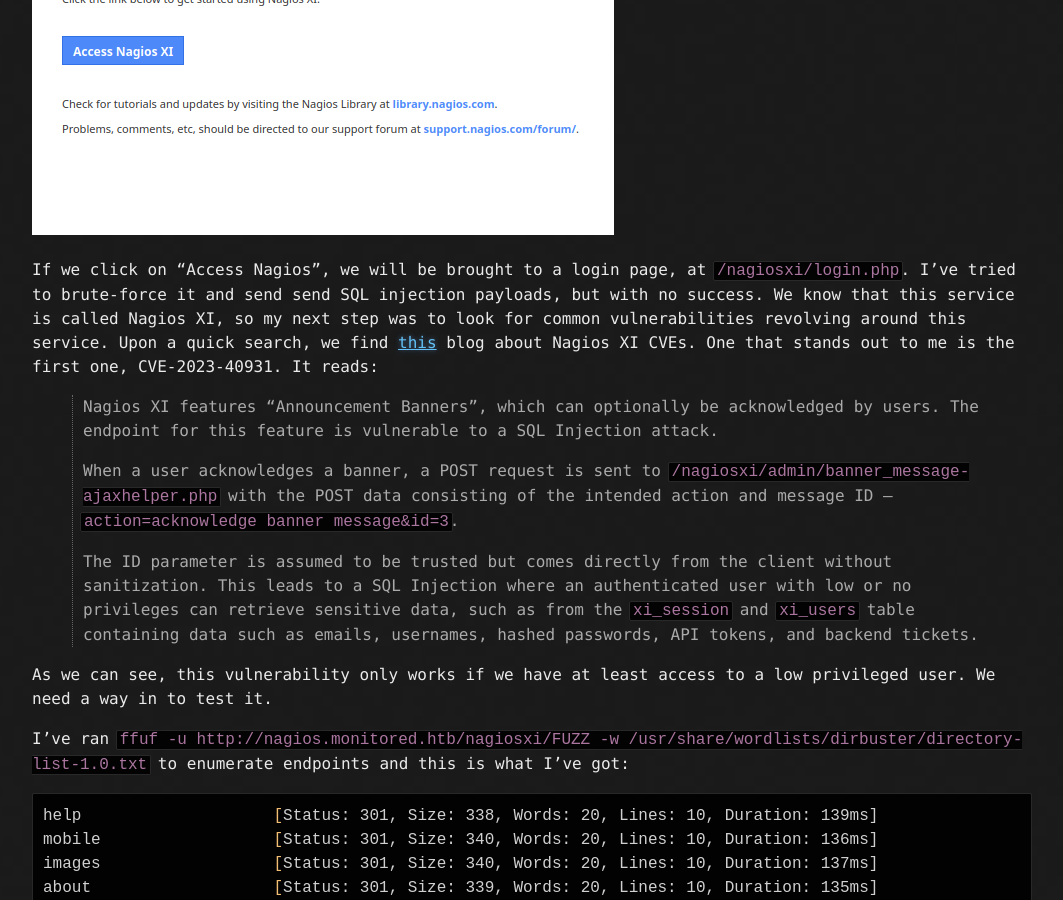
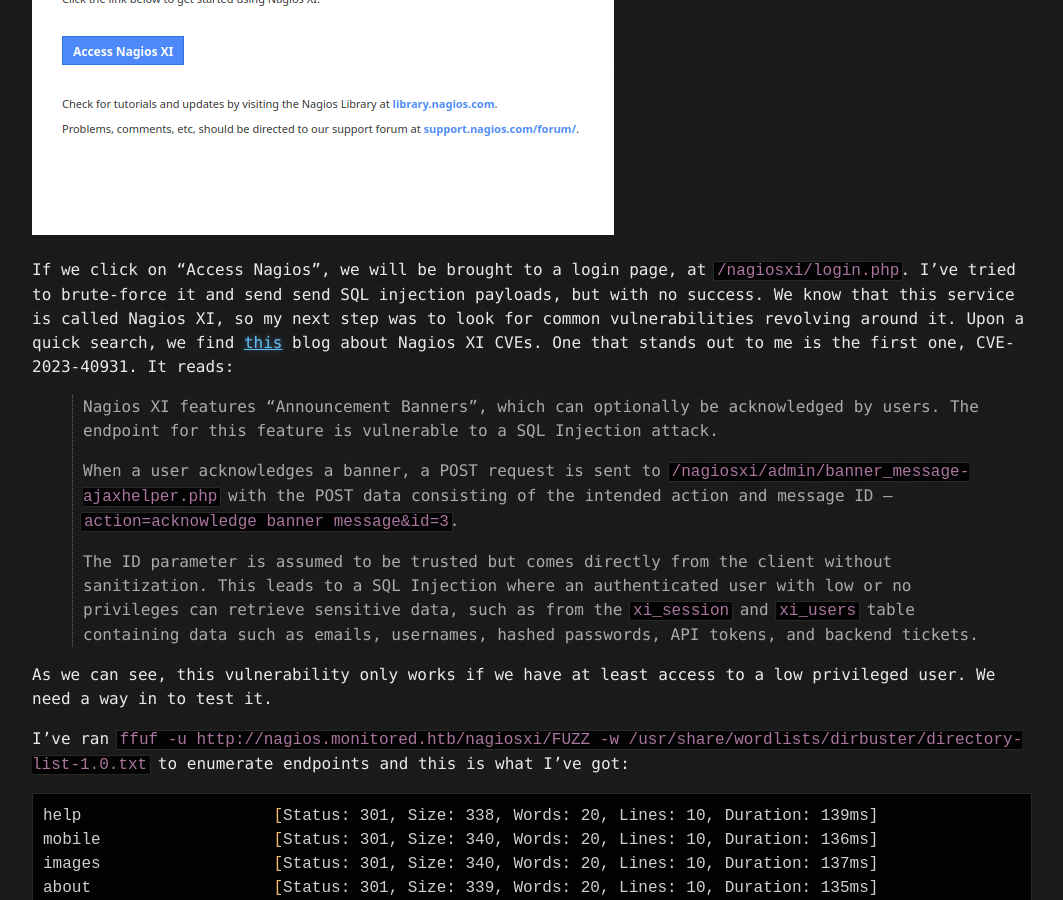
Before and after one commit to alexbsec/alexbsec.github.io, a Jekyll site: the page built from _posts/2024-01-16-monitored-htb.md, in a window 1280 px wide and 900 px high, scrolled down 2245 px. Shown: the whole window, without its empty margins (108-1171 px from the left). Built offline with Jekyll 4.4.1, drawn with Linux system fonts in a browser that asks for light colours.

Commit message:
fixed more typos

```diff
--- a/_posts/2024-01-16-monitored-htb.md
+++ b/_posts/2024-01-16-monitored-htb.md
@@ -79,7 +79,7 @@
 
 If we click on "Access Nagios", we will be brought to a login page, at `/nagiosxi/login.php`. I've tried to brute-force it and
 send send SQL injection payloads, but with no success. We know that this service is called Nagios XI, so my next step was to
-look for common vulnerabilities revolving around this service. Upon a quick search, we find [this](https://outpost24.com/blog/nagios-xi-vulnerabilities/) blog about Nagios XI CVEs. One that stands out to me is the first one, CVE-2023-40931. It reads:
+look for common vulnerabilities revolving around it. Upon a quick search, we find [this](https://outpost24.com/blog/nagios-xi-vulnerabilities/) blog about Nagios XI CVEs. One that stands out to me is the first one, CVE-2023-40931. It reads:
 
 > Nagios XI features “Announcement Banners”, which can optionally be acknowledged by users. The endpoint for this feature is vulnerable to a SQL Injection attack.
 >
```
